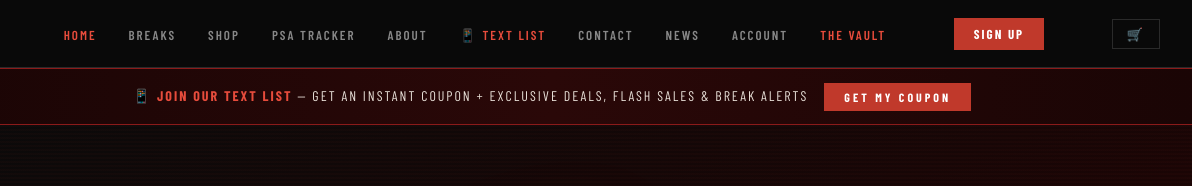
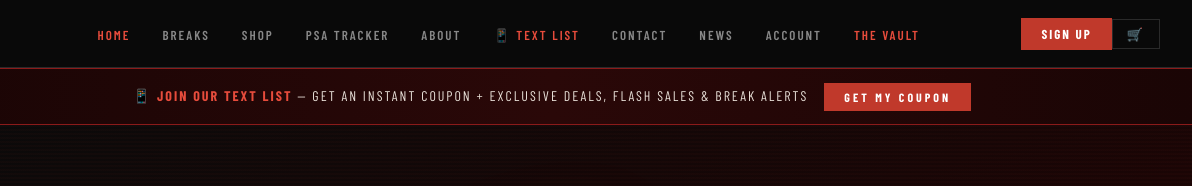
Before and after one commit to theasylum-1/the-asylum-website, a website: page public/index.html in a window 1280 px wide. Shown: the top 186 px of the page, 88-1280 px from the left. Drawn offline with nearby package versions, Linux system fonts and the light colour scheme; no server answers.

Commit message:
Center nav menu links

```diff
--- a/public/index.html
+++ b/public/index.html
@@ -19,7 +19,7 @@
   nav { background:rgba(10,10,10,0.97); border-bottom:1px solid var(--border); position:sticky; top:0; z-index:100; padding:0 2rem; display:flex; align-items:center; justify-content:space-between; height:68px; }
   .nav-logo { cursor:pointer; display:flex; align-items:center; }
   .nav-logo img { height:52px; width:auto; object-fit:contain; }
-  nav ul { list-style:none; display:flex; gap:2rem; align-items:center; }
+  nav ul { list-style:none; display:flex; gap:2rem; align-items:center; flex:1; justify-content:center; }
   nav ul li a { color:var(--muted); text-decoration:none; font-family:'Barlow Condensed',sans-serif; font-size:13px; font-weight:600; letter-spacing:2px; text-transform:uppercase; transition:color 0.2s; cursor:pointer; }
   nav ul li a:hover, nav ul li a.active { color:var(--red-bright); }
   .nav-btn { background:var(--red); color:#fff; border:none; padding:8px 20px; font-family:'Barlow Condensed',sans-serif; font-size:13px; font-weight:700; letter-spacing:2px; text-transform:uppercase; cursor:pointer; transition:background 0.2s; }
```
